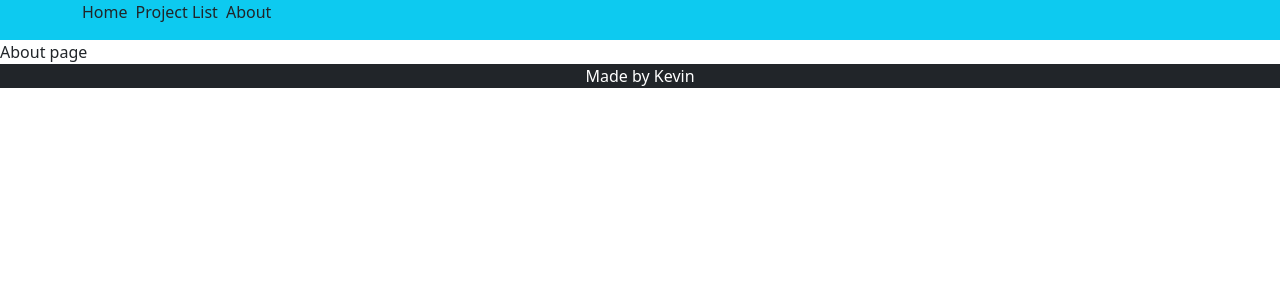
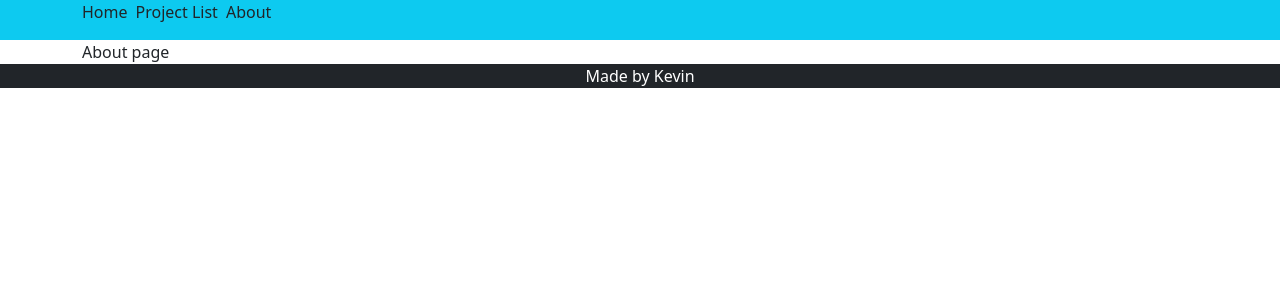
Before and after one commit to OgataiKhan/vite-boolfolio, a Vue app: page /about in a window 1280 px wide. Shown: the top 300 px of the page. Built offline with nearby package versions, Linux system fonts and the light colour scheme.

Commit message:
feat: make link into button

```diff
--- a/src/pages/AppAbout.vue
+++ b/src/pages/AppAbout.vue
@@ -7,7 +7,11 @@ export default {
 </script>
 
 <template>
-  <main>About page</main>
+  <main>
+    <div class="container">
+      About page
+    </div>
+  </main>
 </template>
 
 <style scoped></style>
--- a/src/pages/AppHome.vue
+++ b/src/pages/AppHome.vue
@@ -7,7 +7,11 @@ export default {
 </script>
 
 <template>
-  <main>Home page</main>
+  <main>
+    <div class="container">
+      Home page
+    </div>
+  </main>
 </template>
 
 <style scoped></style>
--- a/src/pages/NotFound.vue
+++ b/src/pages/NotFound.vue
@@ -13,7 +13,9 @@ export default {
         Page Not Found
       </h2>
       <p>
-        <router-link :to="{ name: 'home' }" class="nav-link">Back to home</router-link>
+        <button class="btn btn-primary">
+          <router-link :to="{ name: 'home' }" class="nav-link">Back to home</router-link>
+        </button>
       </p>
     </div>
   </main>
```
